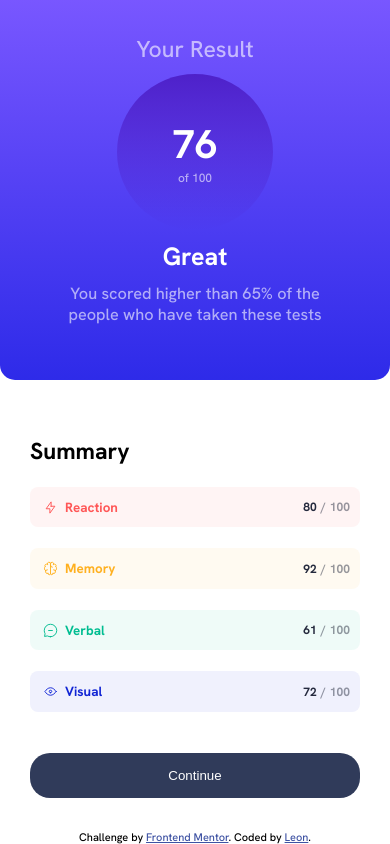
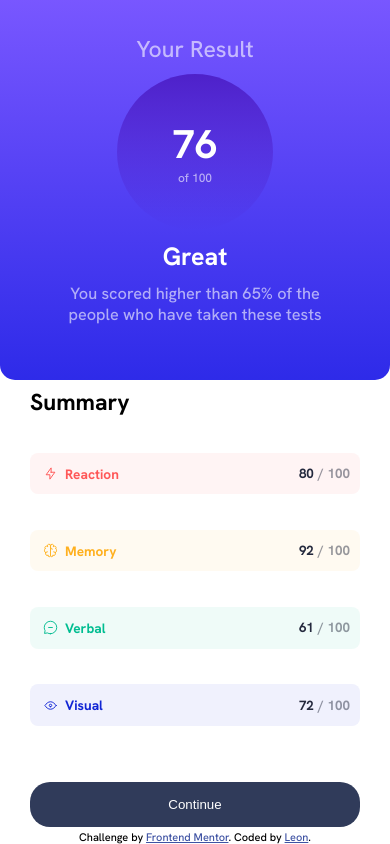
Before and after one commit to LeonCelestino/Summary-Result, a plain HTML site: page index.html in a window 390 px wide. Drawn offline with Linux system fonts and the light colour scheme.

Commit message:
Now I am sure about it, common

```diff
--- a/assets/styles/main.css
+++ b/assets/styles/main.css
@@ -278,10 +278,12 @@ main > div {
     }
 
     .summary {
-        padding-top: 1rem;
+        display: flex;
+        flex-direction: column;
+        justify-content: space-around;
         flex: 1;
-        align-content: center;
         gap: 2.5vh;
+        padding-bottom: 1rem;
     }
 
     .summary h3 {
@@ -290,10 +292,12 @@ main > div {
 
     .summary .score-box {
         padding-block: max(3vw, min(3vh, 1rem));
-        font-size: 1.34rem;
+        font-size: max(3.5vw, 1.34rem);
     }
 
-
+    .summary .score-box .score {
+        font-size: max(3.2vw, 1.34rem);;
+    }
 
     .attribution {
         position: absolute;
```
